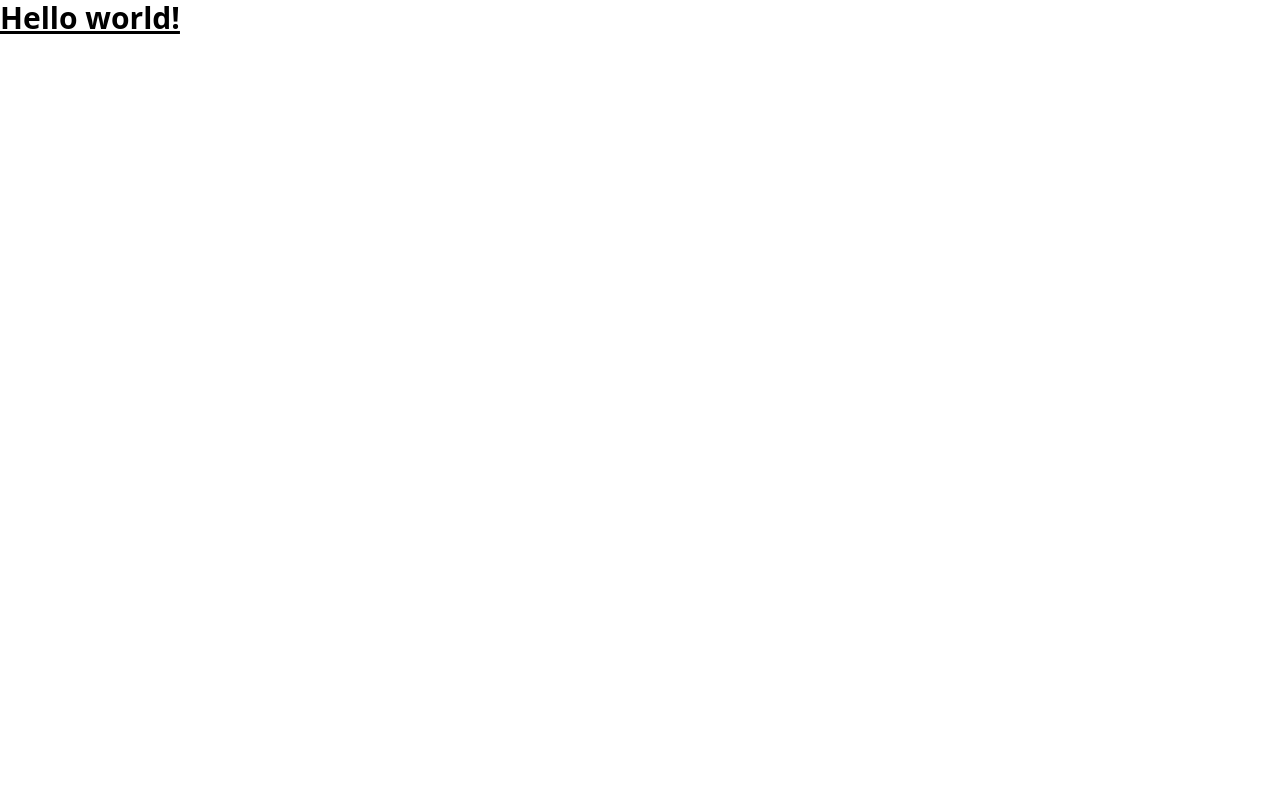
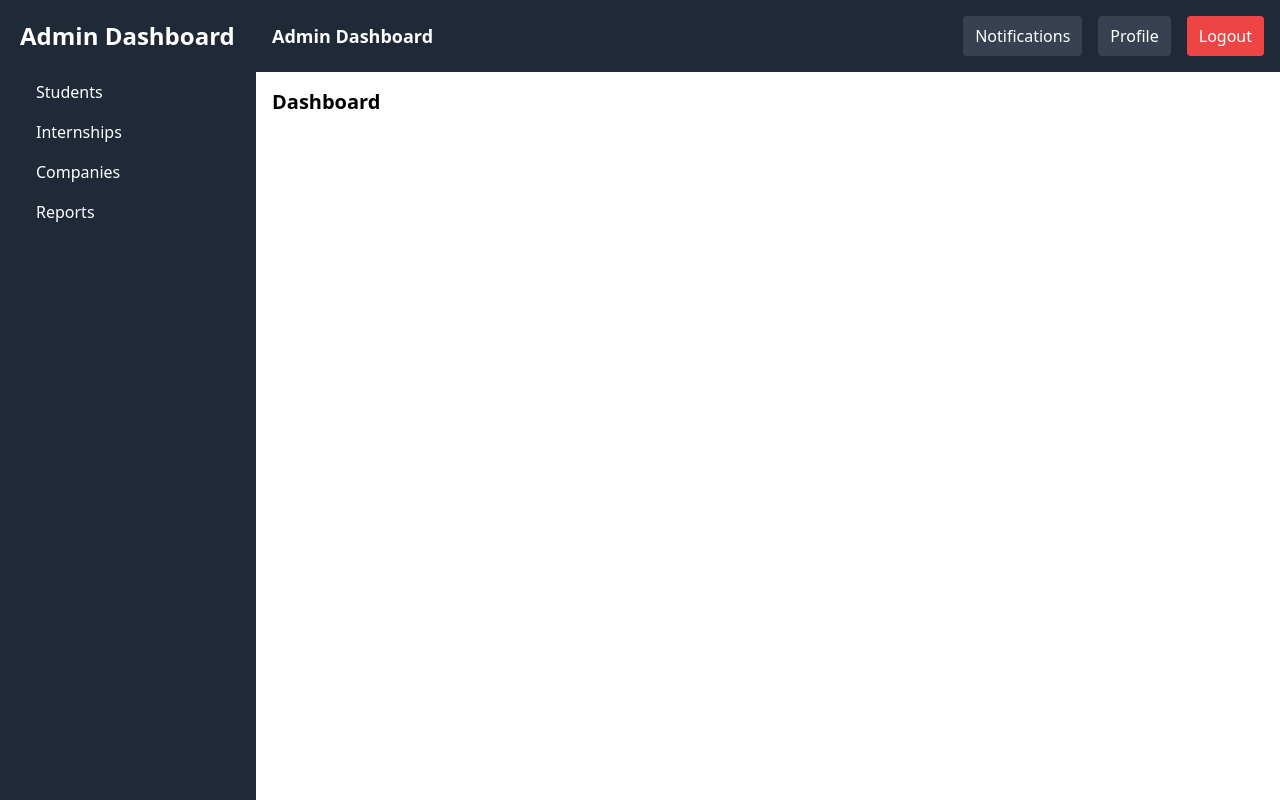
Before and after one commit to ChanakaDev/my-app, a React (Create React App) app: page / in a window 1280 px wide. Built offline with nearby package versions, Linux system fonts and the light colour scheme.

Commit message:
Implemented a sample dashboard page

```diff
--- a/package.json
+++ b/package.json
@@ -8,6 +8,7 @@
     "@testing-library/user-event": "^13.5.0",
     "react": "^18.3.1",
     "react-dom": "^18.3.1",
+    "react-router-dom": "^7.0.2",
     "react-scripts": "5.0.1",
     "web-vitals": "^2.1.4"
   },
--- a/src/App.js
+++ b/src/App.js
@@ -1,12 +1,28 @@
-import logo from './logo.svg';
-import './App.css';
+import React from 'react';
+import { BrowserRouter, Routes, Route } from 'react-router-dom';
+import Sidebar from './Sidebar';
+import Navbar from './Navbar';
 
-function App() {
+const App = () => {
   return (
-    <h1 className="text-3xl font-bold underline">
-      Hello world!
-    </h1>
+    <BrowserRouter>
+      <div className="flex h-screen">
+        <Sidebar />
+        <div className="flex-1 flex flex-col">
+          <Navbar />
+          <main className="p-4">
+            <Routes>
+              <Route path="/" element={<h1 className="text-xl font-bold">Dashboard</h1>} />
+              <Route path="/students" element={<h1 className="text-xl font-bold">Students Page</h1>} />
+              <Route path="/internships" element={<h1 className="text-xl font-bold">Internships Page</h1>} />
+              <Route path="/companies" element={<h1 className="text-xl font-bold">Companies Page</h1>} />
+              <Route path="/reports" element={<h1 className="text-xl font-bold">Reports Page</h1>} />
+            </Routes>
+          </main>
+        </div>
+      </div>
+    </BrowserRouter>
   );
-}
+};
 
 export default App;
--- /dev/null
+++ b/src/Navbar.js
@@ -0,0 +1,16 @@
+import React from 'react';
+
+const Navbar = () => {
+  return (
+    <div className="bg-gray-800 text-white flex items-center justify-between p-4">
+      <div className="text-lg font-bold">Admin Dashboard</div>
+      <div className="flex items-center space-x-4">
+        <button className="bg-gray-700 px-3 py-2 rounded">Notifications</button>
+        <button className="bg-gray-700 px-3 py-2 rounded">Profile</button>
+        <button className="bg-red-500 px-3 py-2 rounded">Logout</button>
+      </div>
+    </div>
+  );
+};
+
+export default Navbar;
--- /dev/null
+++ b/src/Sidebar.js
@@ -0,0 +1,26 @@
+import React from 'react';
+import { Link } from 'react-router-dom';
+
+const Sidebar = () => {
+  return (
+    <div className="w-64 bg-gray-800 text-white p-5">
+      <h2 className="text-2xl font-bold mb-5">Admin Dashboard</h2>
+      <ul>
+        <li>
+          <Link to="/students" className="block py-2 px-4 hover:bg-gray-700">Students</Link>
+        </li>
+        <li>
+          <Link to="/internships" className="block py-2 px-4 hover:bg-gray-700">Internships</Link>
+        </li>
+        <li>
+          <Link to="/companies" className="block py-2 px-4 hover:bg-gray-700">Companies</Link>
+        </li>
+        <li>
+          <Link to="/reports" className="block py-2 px-4 hover:bg-gray-700">Reports</Link>
+        </li>
+      </ul>
+    </div>
+  );
+};
+
+export default Sidebar;
```
Also changed, not shown: 1 other file (tests, documents, lock files or other folders).
